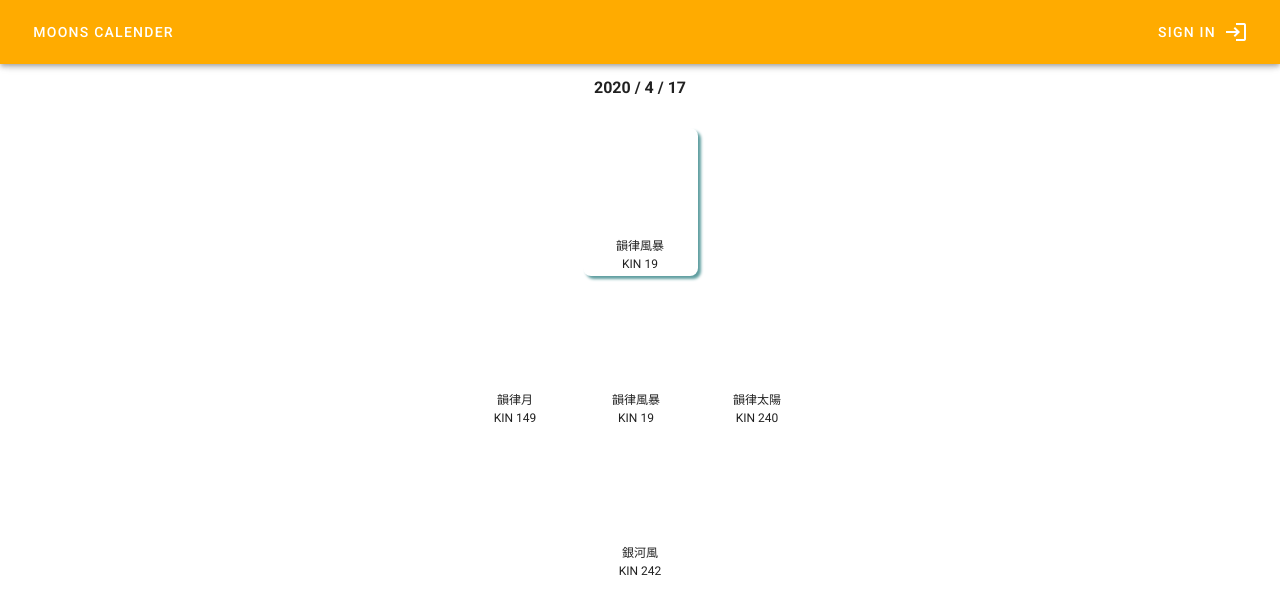
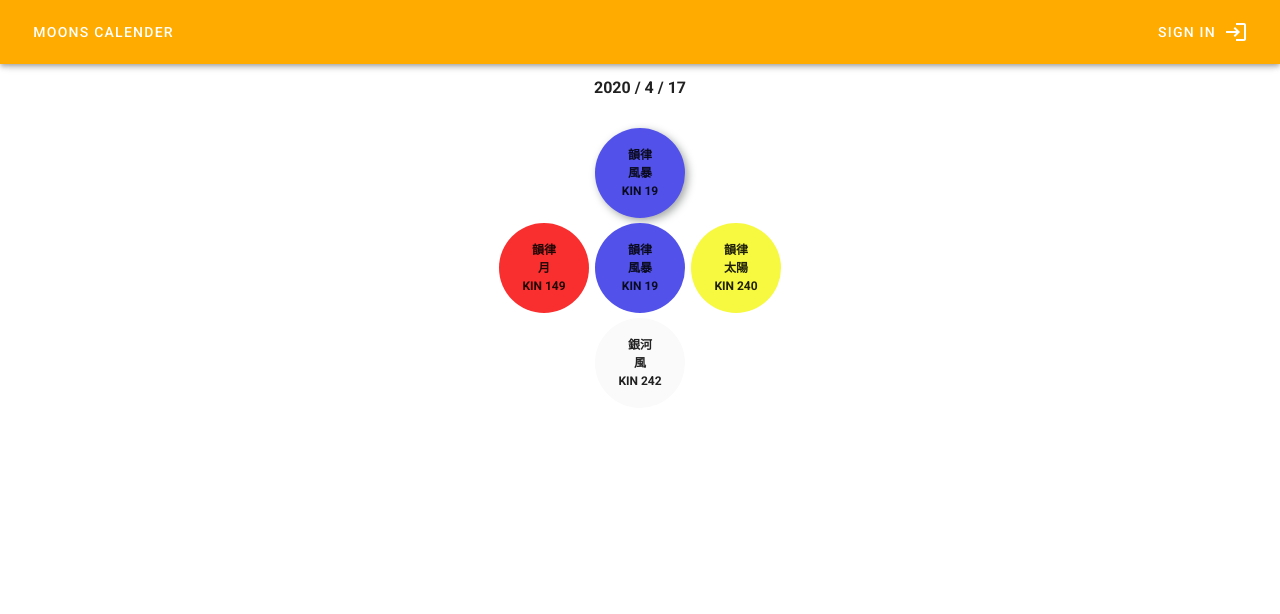
Before and after one commit to faytw/notes-my-daliy-kin, a Vue app: page / in a window 1280 px wide. Shown: the top 614 px of the page. Built offline with nearby package versions, Linux system fonts and the light colour scheme.

Commit message:
remove icon image and move text to display

```diff
--- a/src/components/Today.vue
+++ b/src/components/Today.vue
@@ -7,7 +7,7 @@
     </v-row>
     <v-row justify="center">
       <v-col
-        class='mc-container col-md-4'
+        class='mc-container col-md-6 col-sm-6 text-center'
         cols="10">
         <div
           class="square"
@@ -15,10 +15,11 @@
           :key='item.location'
           :data-mc='item.location'
           :data-now='item.now'
+          :data-bgColor='item.color'
         >
-          <v-img :src='require(`../assets/${ item.icon }.png`)'/>
-          <div class="text-center">{{ item.tone }}{{ item.text }}</div>
-          <div class="text-center">KIN {{ item.kin }}</div>
+          <div class="text-center">{{ item.tone }}</div>
+          <div class="text-center" >{{ item.text }}</div>
+          <div class="text-center" >KIN {{ item.kin }}</div>
         </div>
       </v-col>
     </v-row>
@@ -221,27 +222,46 @@ export default {
 }
 </script>
 
-<style lang="scss" scoped>
+<style scoped>
   .square[data-mc] {
     font-size: 12px;
-    width: 31%;
-    display: inline-block;
+    width: 31.5%;
+    display: inline-flex;
     margin: 0px 3px;
     padding: 3px 5px;
+    font-weight: 700;
+    justify-content: center;
+    flex-direction: column;
+    align-items: center;
+    border-radius: 99em;
+    width: 90px;
+    height: 90px;
   }
   .square[data-mc='top'] {
-    display: block;
+    display: flex;
     margin: 0 auto;
-    margin-bottom: 5px
+    margin-bottom: 5px;
+    justify-content: center
   }
   .square[data-mc='bottom'] {
-    display: block;
+    display: flex;
     margin: 0 auto;
     margin-top: 5px
   }
+  .square[data-bgColor='red'] {
+    background-color: #f92f2f;
+  }
+  .square[data-bgColor='yellow'] {
+    background-color: #f6f940;
+  }
+  .square[data-bgColor='blue'] {
+    background-color: #5252ea;
+  }
+  .square[data-bgColor='white'] {
+    background-color: #fbfafa;
+  }
   .square[data-now] {
-    box-shadow: 3px 3px 3px cadetblue;
-    border-radius: 8px;
+    box-shadow: 3px 3px 8px #a5a8a8;
   }
   .display-time {
     font-size: 0.375em;
--- a/src/helper/config.js
+++ b/src/helper/config.js
@@ -10,10 +10,10 @@ export const iconTable =  {
 }
 
 export const colorTable = {
-  r: [1, 5, 9, 13, 17],
-  w: [2, 6, 10, 14, 18],
-  b: [3, 7, 11, 15, 19],
-  y: [0, 4, 8, 12, 16],
+  red: [1, 5, 9, 13, 17],
+  white: [2, 6, 10, 14, 18],
+  blue: [3, 7, 11, 15, 19],
+  yellow: [0, 4, 8, 12, 16],
 }
 
 export const guideIconTable = {
```
